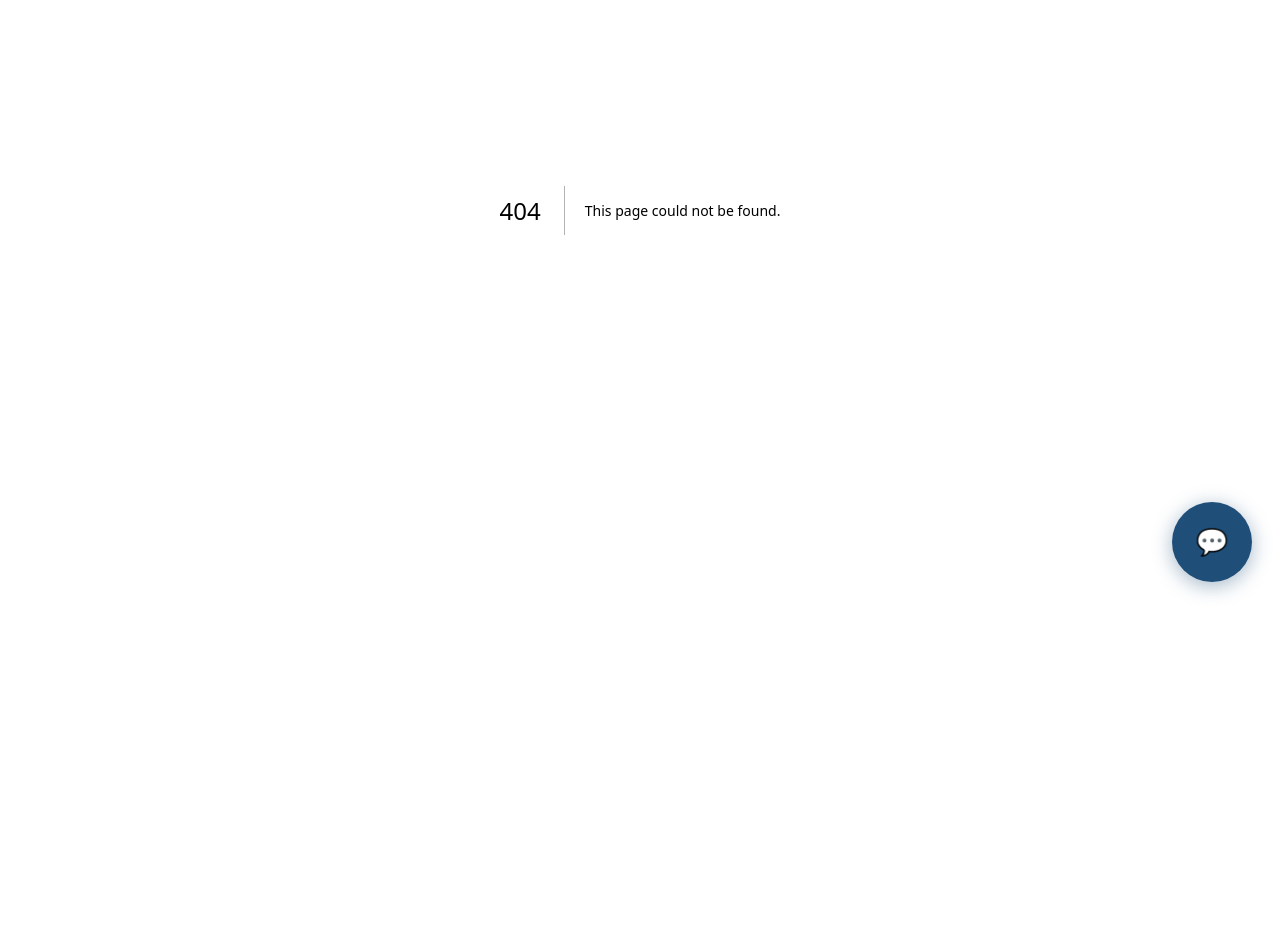
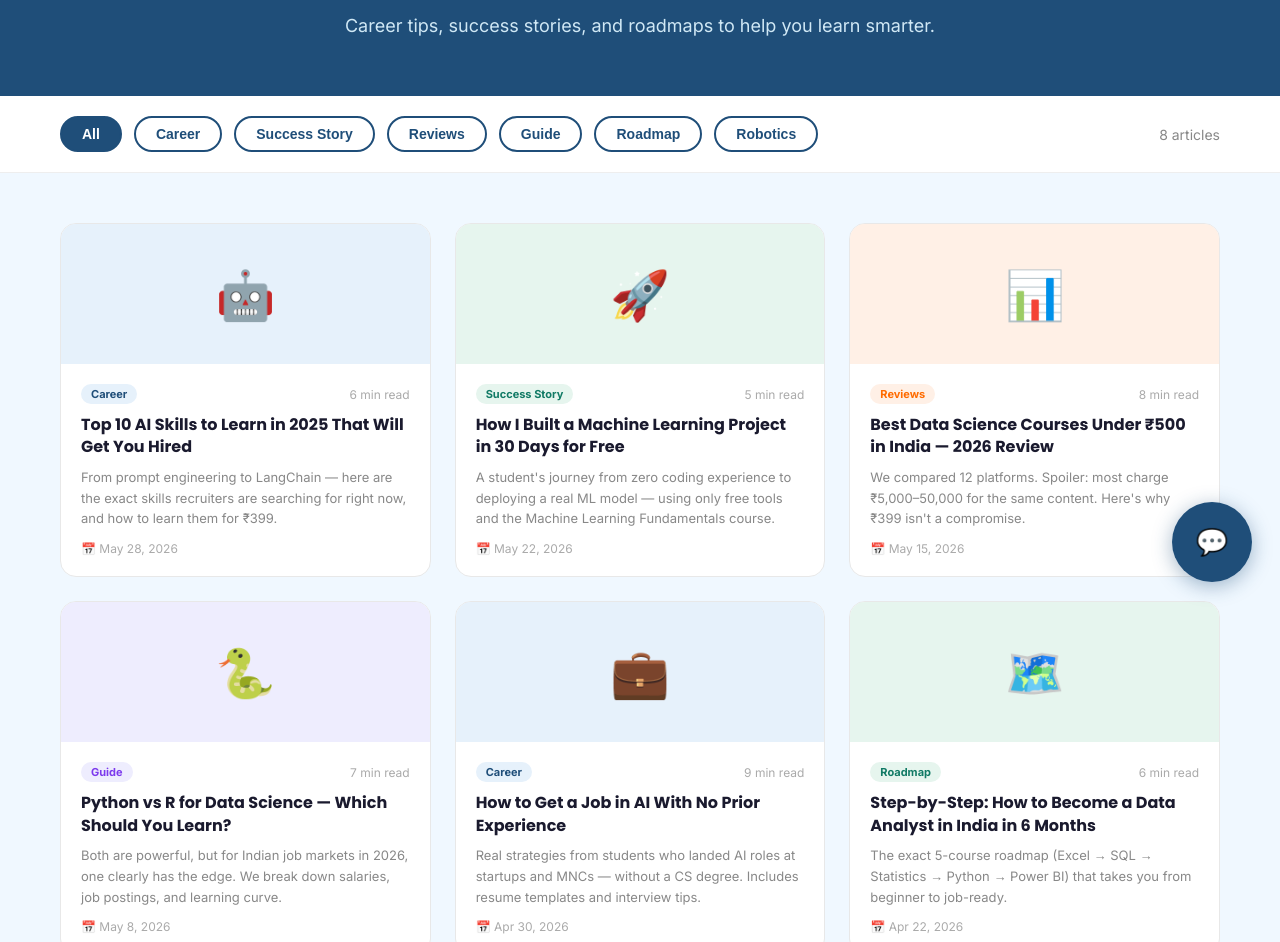
Before and after one commit to MaulikAdhikari18/LaximoTechWebsite, a Next.js app in the folder laximotech/: page /blog in a window 1280 px wide. Before the commit this address had no page. Shown: the part 190-1132 px from the top of the page. Before the commit the page ends 800 px from the top, so only its background shows below. Built offline with nearby package versions, Linux system fonts and the light colour scheme.

Commit message:
Career Path

```diff
--- /dev/null
+++ b/laximotech/app/blog/page.tsx
@@ -0,0 +1,212 @@
+"use client";
+import { useEffect, useState } from "react";
+
+const POSTS = [
+  {
+    title: "Top 10 AI Skills to Learn in 2025 That Will Get You Hired",
+    excerpt: "From prompt engineering to LangChain — here are the exact skills recruiters are searching for right now, and how to learn them for ₹399.",
+    category: "Career",
+    readTime: "6 min read",
+    date: "May 28, 2026",
+    icon: "🤖",
+    color: "#1F4E79",
+    bg: "#E6F1FB"
+  },
+  {
+    title: "How I Built a Machine Learning Project in 30 Days for Free",
+    excerpt: "A student's journey from zero coding experience to deploying a real ML model — using only free tools and the Machine Learning Fundamentals course.",
+    category: "Success Story",
+    readTime: "5 min read",
+    date: "May 22, 2026",
+    icon: "🚀",
+    color: "#117A65",
+    bg: "#E6F5EE"
+  },
+  {
+    title: "Best Data Science Courses Under ₹500 in India — 2026 Review",
+    excerpt: "We compared 12 platforms. Spoiler: most charge ₹5,000–50,000 for the same content. Here's why ₹399 isn't a compromise.",
+    category: "Reviews",
+    readTime: "8 min read",
+    date: "May 15, 2026",
+    icon: "📊",
+    color: "#FF6B00",
+    bg: "#FFF0E6"
+  },
+  {
+    title: "Python vs R for Data Science — Which Should You Learn?",
+    excerpt: "Both are powerful, but for Indian job markets in 2026, one clearly has the edge. We break down salaries, job postings, and learning curve.",
+    category: "Guide",
+    readTime: "7 min read",
+    date: "May 8, 2026",
+    icon: "🐍",
+    color: "#7C3AED",
+    bg: "#EEEDFE"
+  },
+  {
+    title: "How to Get a Job in AI With No Prior Experience",
+    excerpt: "Real strategies from students who landed AI roles at startups and MNCs — without a CS degree. Includes resume templates and interview tips.",
+    category: "Career",
+    readTime: "9 min read",
+    date: "Apr 30, 2026",
+    icon: "💼",
+    color: "#1F4E79",
+    bg: "#E6F1FB"
+  },
+  {
+    title: "Step-by-Step: How to Become a Data Analyst in India in 6 Months",
+    excerpt: "The exact 5-course roadmap (Excel → SQL → Statistics → Python → Power BI) that takes you from beginner to job-ready.",
+    category: "Roadmap",
+    readTime: "6 min read",
+    date: "Apr 22, 2026",
+    icon: "🗺️",
+    color: "#117A65",
+    bg: "#E6F5EE"
+  },
+  {
+    title: "Arduino Projects for Beginners — 10 Projects to Build This Weekend",
+    excerpt: "From a simple LED blinker to a smart home alarm system — hands-on projects that make hardware fun, with parts lists and code.",
+    category: "Robotics",
+    readTime: "10 min read",
+    date: "Apr 14, 2026",
+    icon: "🔧",
+    color: "#7C3AED",
+    bg: "#EEEDFE"
+  },
+  {
+    title: "Free vs Paid Courses: Is a ₹399 Certificate Worth It?",
+    excerpt: "We asked HR managers at 20 companies whether they check certificates — and what actually matters when hiring freshers.",
+    category: "Guide",
+    readTime: "5 min read",
+    date: "Apr 5, 2026",
+    icon: "🎓",
+    color: "#FF6B00",
+    bg: "#FFF0E6"
+  },
+];
+
+const CATEGORIES = ["All", "Career", "Success Story", "Reviews", "Guide", "Roadmap", "Robotics"];
+
+export default function BlogPage() {
+  const [user, setUser] = useState<any>(null);
+  const [activeCategory, setActiveCategory] = useState("All");
+
+  useEffect(() => {
+    const stored = localStorage.getItem("user");
+    if (stored) setUser(JSON.parse(stored));
+  }, []);
+
+  const filtered = activeCategory === "All" ? POSTS : POSTS.filter(p => p.category === activeCategory);
+
+  return (
+    <main>
+      {/* NAVBAR */}
+      <nav className="lx-nav">
+        <a href="/" className="lx-logo">laximotech<span>.</span>ai</a>
+        <div className="lx-navlinks">
+          <a href="/courses">Courses</a>
+          <a href="/career-paths">Career Paths</a>
+          <a href="/blog" style={{color:'#FF6B00'}}>Blog</a>
+        </div>
+        {user ? (
+          <div style={{display:'flex',alignItems:'center',gap:'12px'}}>
+            <a href="/dashboard" style={{color:'#ffffffcc',fontSize:'14px',textDecoration:'none'}}>Dashboard</a>
+            <span style={{color:'#fff',fontSize:'14px'}}>👋 {user.name}</span>
+            <button onClick={() => { localStorage.removeItem("token"); localStorage.removeItem("user"); setUser(null); }} style={{background:'transparent',border:'1px solid #ffffff55',color:'#fff',padding:'6px 14px',borderRadius:'16px',fontSize:'13px',cursor:'pointer'}}>Logout</button>
+          </div>
+        ) : (
+          <a href="/login" style={{color:'#ffffffcc',fontSize:'15px',textDecoration:'none'}}>Login</a>
+        )}
+      </nav>
+
+      {/* HEADER */}
+      <div style={{background:'#1F4E79', padding:'60px', textAlign:'center'}}>
+        <h1 style={{fontFamily:'Poppins',fontWeight:700,fontSize:'42px',color:'#fff',marginBottom:'12px'}}>
+          Blog & Resources
+        </h1>
+        <p style={{fontSize:'18px',color:'#D0E8F5'}}>
+          Career tips, success stories, and roadmaps to help you learn smarter.
+        </p>
+      </div>
+
+      {/* CATEGORY FILTERS */}
+      <div style={{background:'#fff',borderBottom:'1px solid #eee',padding:'20px 60px',display:'flex',gap:'12px',flexWrap:'wrap'}}>
+        {CATEGORIES.map((cat) => (
+          <button
+            key={cat}
+            onClick={() => setActiveCategory(cat)}
+            style={{
+              padding:'8px 20px',borderRadius:'20px',border:'2px solid',
+              fontWeight:600,fontSize:'14px',cursor:'pointer',
+              background: activeCategory === cat ? '#1F4E79' : '#fff',
+              color: activeCategory === cat ? '#fff' : '#1F4E79',
+              borderColor:'#1F4E79',
+            }}
+          >
+            {cat}
+          </button>
+        ))}
+        <span style={{marginLeft:'auto',fontSize:'14px',color:'#888',alignSelf:'center'}}>
+          {filtered.length} articles
+        </span>
+      </div>
+
+      {/* POSTS GRID */}
+      <section style={{padding:'50px 60px',background:'#F0F8FF',minHeight:'60vh'}}>
+        <div style={{display:'grid',gridTemplateColumns:'repeat(3,1fr)',gap:'24px',maxWidth:'1200px',margin:'0 auto'}}>
+          {filtered.map((post, i) => (
+            <div key={i} style={{background:'#fff',borderRadius:'16px',overflow:'hidden',border:'1px solid #e8e8e8',cursor:'pointer',transition:'box-shadow 0.2s'}}>
+              <div style={{background:post.bg, height:'140px',display:'flex',alignItems:'center',justifyContent:'center',fontSize:'48px'}}>
+                {post.icon}
+              </div>
+              <div style={{padding:'20px'}}>
+                <div style={{display:'flex',justifyContent:'space-between',alignItems:'center',marginBottom:'10px'}}>
+                  <span style={{fontSize:'11px',fontWeight:700,color:post.color,background:post.bg,padding:'3px 10px',borderRadius:'10px'}}>
+                    {post.category}
+                  </span>
+                  <span style={{fontSize:'12px',color:'#aaa'}}>{post.readTime}</span>
+                </div>
+                <div style={{fontFamily:'Poppins',fontWeight:700,fontSize:'16px',color:'#1A1A2E',marginBottom:'8px',lineHeight:'1.4'}}>
+                  {post.title}
+                </div>
+                <p style={{fontSize:'13px',color:'#888',lineHeight:'1.6',marginBottom:'12px'}}>
+                  {post.excerpt}
+                </p>
+                <div style={{fontSize:'12px',color:'#aaa'}}>
+                  📅 {post.date}
+                </div>
+              </div>
+            </div>
+          ))}
+        </div>
+      </section>
+
+      {/* NEWSLETTER CTA */}
+      <section style={{background:'#FF6B00',padding:'50px 60px',textAlign:'center'}}>
+        <h2 style={{fontFamily:'Poppins',fontWeight:700,fontSize:'28px',color:'#fff',marginBottom:'8px'}}>
+          Never miss a career tip
+        </h2>
+        <p style={{fontSize:'15px',color:'#fff',opacity:0.9,marginBottom:'24px'}}>
+          Get new articles, course updates, and free demo invites straight to your inbox.
+        </p>
+        <div style={{display:'flex',gap:'10px',justifyContent:'center',maxWidth:'420px',margin:'0 auto'}}>
+          <input type="email" placeholder="you@example.com" style={{flex:1,padding:'13px 18px',borderRadius:'28px',border:'none',fontSize:'14px',outline:'none'}}/>
+          <button style={{background:'#1F4E79',color:'#fff',border:'none',padding:'13px 28px',borderRadius:'28px',fontWeight:700,fontSize:'14px',cursor:'pointer'}}>
+            Subscribe
+          </button>
+        </div>
+      </section>
+
+      {/* FOOTER */}
+      <footer className="lx-footer">
+        <div className="lx-footer-bottom" style={{borderTop:'none',paddingTop:'30px'}}>
+          <p>© 2025 laximotech.ai — Laximo Tech Solutions. All rights reserved.</p>
+          <div className="lx-payment-badges">
+            <span className="lx-pay-badge">UPI</span>
+            <span className="lx-pay-badge">Razorpay</span>
+            <span className="lx-pay-badge">Cards</span>
+          </div>
+        </div>
+      </footer>
+    </main>
+  );
+}
--- a/laximotech/app/courses/[slug]/page.tsx
+++ b/laximotech/app/courses/[slug]/page.tsx
@@ -75,7 +75,7 @@ export default function CourseDetailPage() {
                 <a href="/" className="lx-logo">laximotech<span>.</span>ai</a>
                 <div className="lx-navlinks">
                     <a href="/courses" style={{ color: '#FF6B00' }}>Courses</a>
-                    <a href="#">Career Paths</a>
+                    <a href="/career-paths">Career Paths</a>
                     <a href="#">Blog</a>
                     <a href="#">Login</a>
                 </div>
--- a/laximotech/app/courses/page.tsx
+++ b/laximotech/app/courses/page.tsx
@@ -46,7 +46,7 @@ export default function CoursesPage() {
                 <a href="/" className="lx-logo">laximotech<span>.</span>ai</a>
                 <div className="lx-navlinks">
                     <a href="/courses" style={{ color: '#FF6B00' }}>Courses</a>
-                    <a href="#">Career Paths</a>
+                    <a href="/career-paths">Career Paths</a>
                     <a href="#">Blog</a>
                 </div>
                 {user ? (
--- a/laximotech/app/page.tsx
+++ b/laximotech/app/page.tsx
@@ -25,7 +25,7 @@ export default function Home() {
         <div className="lx-logo">laximotech<span>.</span>ai</div>
         <div className="lx-navlinks">
           <a href="#">Courses</a>
-          <a href="#">Career Paths</a>
+          <a href="/career-paths">Career Paths</a>
           <a href="#">Blog</a>
           {user ? (
             <div style={{ display: 'flex', alignItems: 'center', gap: '12px' }}>
```
